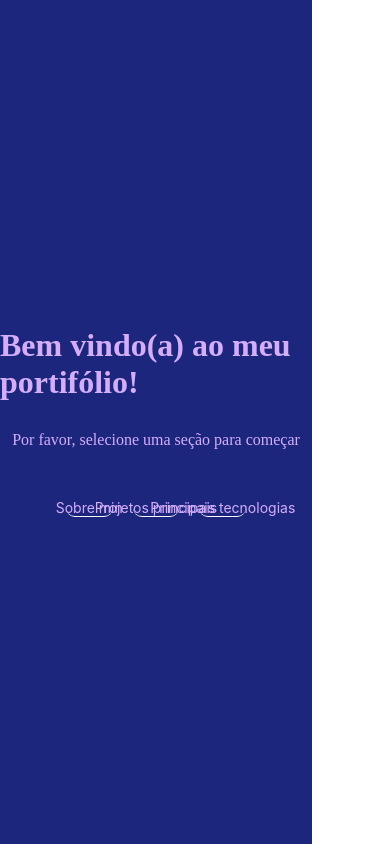
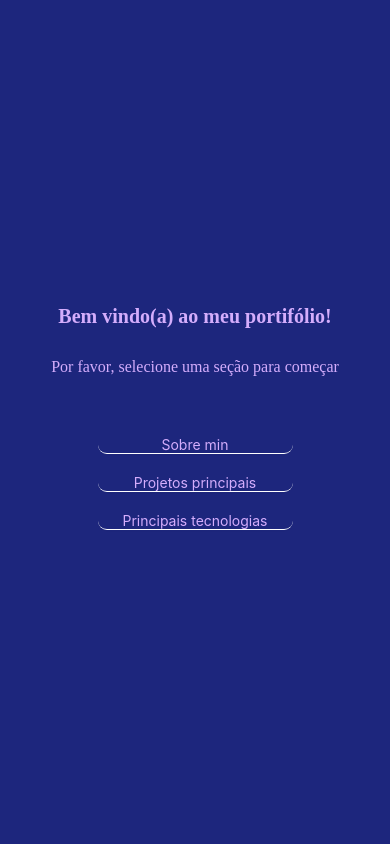
Before and after one commit to Josimar-Souza/portfolio, a React (Vite) app: page / in a window 390 px wide. Built offline with nearby package versions, Linux system fonts and the light colour scheme.

Commit message:
feat: Added mobile support

```diff
--- a/src/pages/DashBoard/dashBoardStyles.js
+++ b/src/pages/DashBoard/dashBoardStyles.js
@@ -78,6 +78,10 @@ export const CustomButton = styled(Button)`
   text-align: center;
   margin: ${({ margin }) => margin};
   width: ${({ width }) => width};
+
+  @media only screen and (max-width: 512px) {
+    width: ${({ mobileWidth }) => mobileWidth};
+  }
 `;
 
 export const ContactContainer = styled.div`
@@ -156,17 +160,30 @@ export const RootContainer = styled.div`
   justify-content: center;
   min-height: 100vh;
   width: 80%;
+
+  @media only screen and (max-width: 512px) {
+    width: 100%;
+  }
 `;
 
 export const RootTitle = styled.h1`
   color: #D4ADFC;
   margin-bottom: 30px;
+
+  @media only screen and (max-width: 512px) {
+    font-size: 20px;
+  }
 `;
 
 export const RootButtonsContainer = styled.div`
   display: flex;
   justify-content: center;
   width: 100%;
+
+  @media only screen and (max-width: 512px) {
+    align-items: center;
+    flex-direction: column;
+  }
 `;
 
 export const RootInfo = styled.p`
--- a/src/pages/DashBoard/index.jsx
+++ b/src/pages/DashBoard/index.jsx
@@ -40,9 +40,12 @@ function DashBoard() {
     }
   };
 
-  const onLinkButtonClicked = (link) => {
+  const onLinkButtonClicked = (link, animate = false) => {
     navigate(`/${link}`);
-    onSideToggleClicked();
+
+    if (animate) {
+      onSideToggleClicked();
+    }
   };
 
   // This image needs to change before publishing,
@@ -74,21 +77,21 @@ function DashBoard() {
           <CustomButton
             width="80%"
             margin="10px 0"
-            onClick={() => onLinkButtonClicked('about-me')}
+            onClick={() => onLinkButtonClicked('about-me', true)}
           >
             Sobre min
           </CustomButton>
           <CustomButton
             width="80%"
             margin="10px 0"
-            onClick={() => onLinkButtonClicked('projects')}
+            onClick={() => onLinkButtonClicked('projects', true)}
           >
             Projetos principais
           </CustomButton>
           <CustomButton
             width="80%"
             margin="10px 0"
-            onClick={() => onLinkButtonClicked('tecnologies')}
+            onClick={() => onLinkButtonClicked('tecnologies', true)}
           >
             Principais tecnologias
           </CustomButton>
@@ -110,21 +113,24 @@ function DashBoard() {
             <RootButtonsContainer>
               <CustomButton
                 width="15%"
-                margin="0 10px"
+                mobileWidth="50%"
+                margin="10px 0"
                 onClick={() => onLinkButtonClicked('about-me')}
               >
                 Sobre min
               </CustomButton>
               <CustomButton
                 width="15%"
-                margin="0 10px"
+                mobileWidth="50%"
+                margin="10px 0"
                 onClick={() => onLinkButtonClicked('projects')}
               >
                 Projetos principais
               </CustomButton>
               <CustomButton
                 width="15%"
-                margin="0 10px"
+                mobileWidth="50%"
+                margin="10px 0"
                 onClick={() => onLinkButtonClicked('tecnologies')}
               >
                 Principais tecnologias
```
